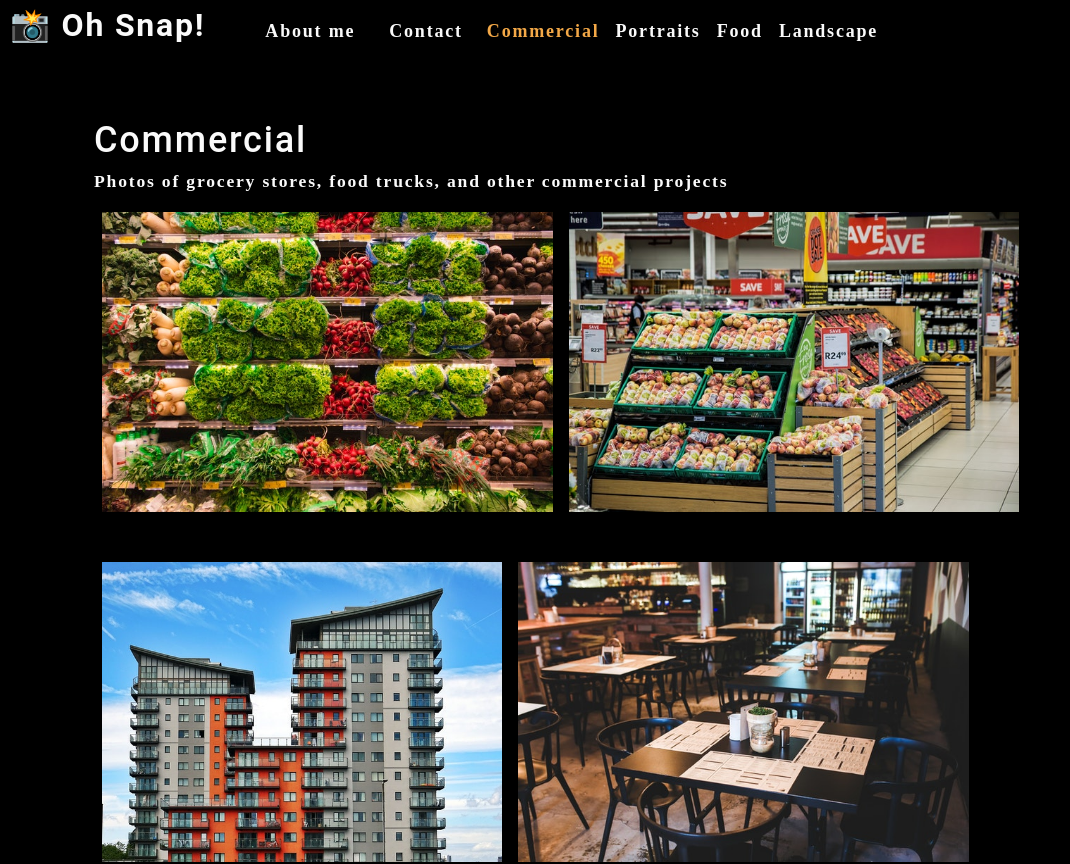
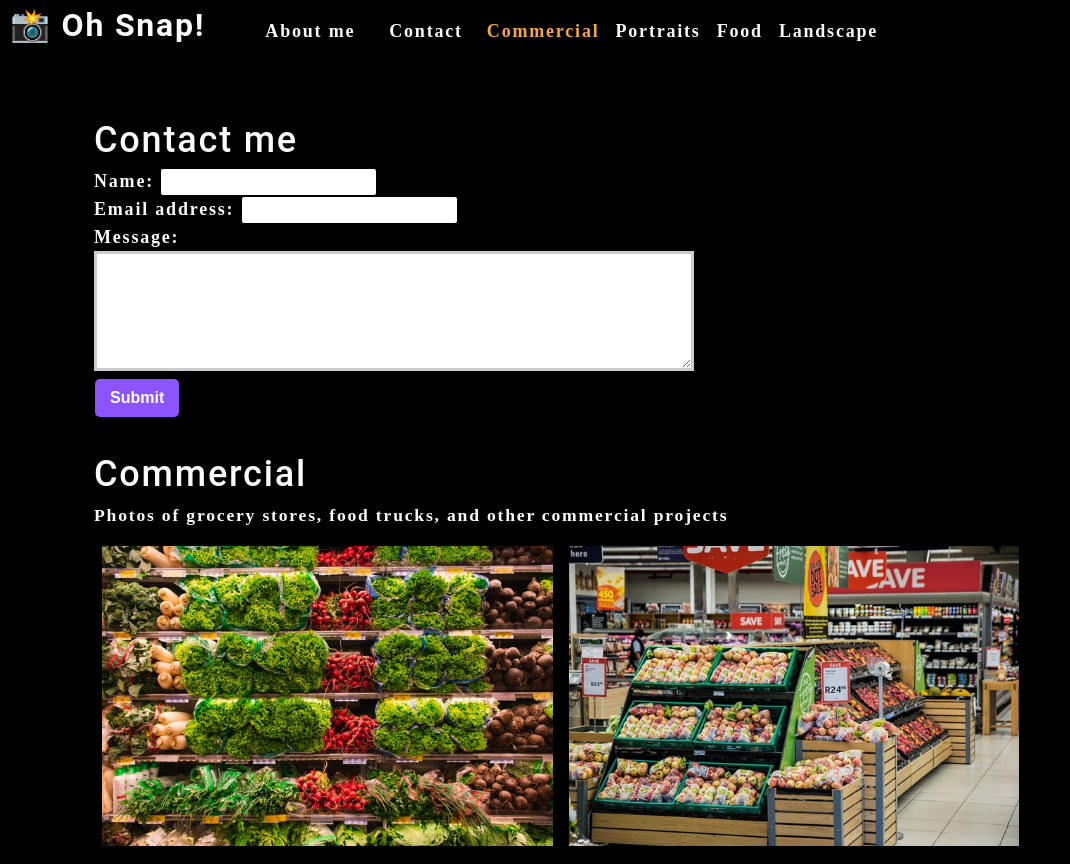
Before and after one commit to JoeBarbone/photo-port, a React (Create React App) app: page / in a window 1280 px wide. Shown: the top 864 px of the page, without its empty margins (0-1070 px from the left). Built offline with nearby package versions, Linux system fonts and the light colour scheme.

Commit message:
20.4.4 control state with control component, added contact logic/handlers

```diff
--- a/src/App.js
+++ b/src/App.js
@@ -2,6 +2,7 @@
 import Nav from "./components/Nav"
 import About from "./components/About";
 import Gallery from "./components/Gallery";
+import ContactForm from './components/Contact';
 
 
 function App() {
@@ -32,6 +33,7 @@
         currentCategory={currentCategory}
       ></Nav>
       <main>
+        <ContactForm></ContactForm>
         <Gallery currentCategory={currentCategory}></Gallery>
         <About></About>
       </main>
--- a/src/components/Contact/index.js
+++ b/src/components/Contact/index.js
@@ -1,25 +1,52 @@
-import React from "react";
+import React, { useState } from "react";
+
+
 
 function ContactForm() {
+
+    // could also be const [formState, setFormState] = useState({ name: "", email: "", message: "" });
+    const [formState, setFormState] = useState(
+        {
+            name: "",
+            email: "",
+            message: ""
+        }
+    );
+
+    const { name, email, message } = formState;
+
+    function handleChange(e) {
+
+        setFormState({...formState, [e.target.name]: e.target.value})
+
+    }
+
+    function handleSubmit(e) {
+
+        e.preventDefault();
+        console.log(formState);
+
+    }
+
 
     return (
         <section>
             <h1>Contact me</h1>
-            <form id="contact-form">
+            <form id="contact-form" onSubmit={handleSubmit}>
 
                 <div>
                     <label htmlFor="name">Name: </label>
-                    <input type="text" name="name" />
+                    <input type="text" defaultValue={name} onChange={handleChange} name="name" />
                 </div>
 
                 <div>
                     <label htmlFor="email">Email address: </label>
-                    <input type="email" name="email" />
+                    <input type="email" defaultValue={email} onChange={handleChange} name="email" />
                 </div>
 
                 <div>
                     <label htmlFor="message">Message: </label>
-                    <textarea name="message" rows="5" />
+                    <textarea defaultValue={message} onChange={handleChange} name="message" rows="5" />
                 </div>
                 <button type="submit">Submit</button>
             </form>
```
